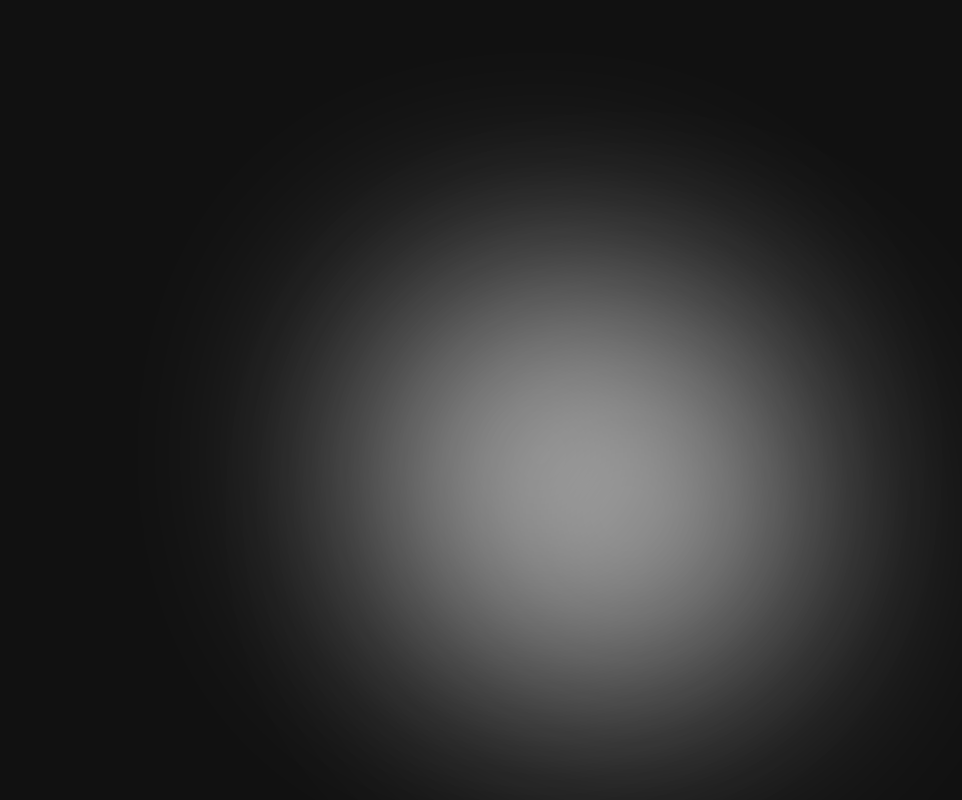
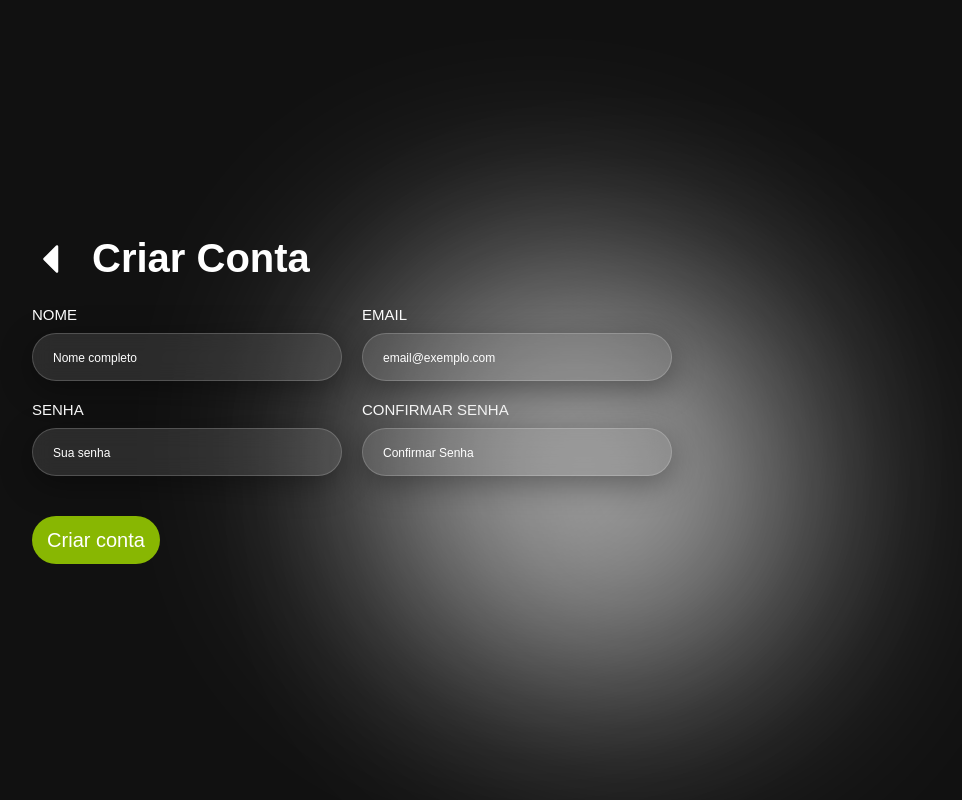
Before and after one commit to GymPro-Inc/GymPro-FrontEnd, a React (Vite) app: page /criar in a window 1280 px wide. Shown: the whole page, without its empty margins (288-1250 px from the left). Built offline with nearby package versions, Linux system fonts and the light colour scheme.

Commit message:
subindo melhorias e a tela de criar conta

```diff
--- a/src/components/BackgroundFlutuante/BackgroundFlutuante.css
+++ b/src/components/BackgroundFlutuante/BackgroundFlutuante.css
@@ -6,6 +6,7 @@
      animation: brilho 50s infinite alternate ease-in-out;
      filter: blur(120px);
      opacity: 0.5;
+     z-index: -1;
  }
 
  @keyframes brilho {
--- /dev/null
+++ b/src/components/acordeon/Accordion.tsx
@@ -0,0 +1,63 @@
+import React, { useState } from 'react';
+import './Acoordion.css';
+import { Minus, Plus } from '@phosphor-icons/react';
+
+interface AccordionProps {
+    sections: {
+        title: string;
+        content: string;
+    }[];
+}
+
+//forma de usar o componente
+
+// const accordionSections = [
+//     { title: 'Seção 1', content: 'Conteúdo da Seção 1' },
+//     { title: 'Seção 2', content: 'Conteúdo da Seção 2' },
+//     { title: 'Seção 3', content: 'Conteúdo da Seção 3' },
+// ];
+
+// <div className='accordion'>
+//     <h1>FAQ</h1>
+//     <Accordion sections={accordionSections} />
+// </div>
+
+// css
+
+// .accordion {
+//     margin-left: 25%;
+//     justify-content: center;
+//     align-items: center;
+//     width: 50%;
+//     display: flex;
+//     flex-direction: column;
+//     align-items: center;
+// }
+
+const Accordion = ({ sections }: AccordionProps) => {
+
+    const [activeIndex, setActiveIndex] = useState<number>();
+
+    function toggleSection(index: number) {
+        setActiveIndex(prev => prev === index ? undefined : index);
+    }
+
+    return (
+        <div className='accordion-container'>
+            {sections.map((section, index) => (
+                <div key={index} style={{ width: '100%' }}>
+                    <div className='accordion-section-title' onClick={() => toggleSection(index)}>
+                        {section.title}
+                        {activeIndex === index ? <Minus size={24} /> : <Plus size={24} />}
+                    </div>
+                    <div className={`accordion-section-content ${activeIndex === index ? 'active' : ''}`}>
+                        {section.content}
+                    </div>
+                </div>
+            ))}
+        </div>
+    );
+
+};
+
+export default Accordion;
--- a/src/components/screen/login/Criar/index.tsx
+++ b/src/components/screen/login/Criar/index.tsx
@@ -1,12 +1,45 @@
 import React from 'react';
 import './style.css';
 import BackgroundFlutuante from '../../../BackgroundFlutuante/BackgroundFlutuante';
+import { CaretLeft } from '@phosphor-icons/react';
+import Accordion from '../../../acordeon/Accordion';
+import { Link, useNavigate } from 'react-router-dom';
 
 const Criar = () => {
+
     return (
-        <div>
+        <div className="criar-container">
             <BackgroundFlutuante cor='#fff' />
-            <div className="criar-container">
+            <div className='form-container'>
+                <div className='header'>
+                    <Link to='/' className='voltar'>
+                        <CaretLeft size={40} weight="fill" />
+                    </Link>
+                    <h1>Criar Conta</h1>
+                </div>
+                <form>
+                    <div className='colunas'>
+                        <div className='campoTexto'>
+                            <label>NOME</label>
+                            <input type="text" placeholder="Nome completo" />
+                        </div>
+                        <div className='campoTexto'>
+                            <label>EMAIL</label>
+                            <input type="email" placeholder="email@exemplo.com" />
+                        </div>
+                    </div>
+                    <div className='colunas'>
+                        <div className='campoTexto'>
+                            <label>SENHA</label>
+                            <input type="password" placeholder="Sua senha" />
+                        </div>
+                        <div className='campoTexto'>
+                            <label>CONFIRMAR SENHA</label>
+                            <input type="password" placeholder="Confirmar Senha" />
+                        </div>
+                    </div>
+                    <button className='criar-conta' type="submit">Criar conta</button>
+                </form>
             </div>
         </div>
     );
--- a/src/components/screen/login/Criar/style.css
+++ b/src/components/screen/login/Criar/style.css
@@ -1,8 +1,107 @@
+* {
+    margin: 0;
+    padding: 0;
+    box-sizing: border-box;
+    font-family: 'Century Gothic', sans-serif;
+}
+
 .criar-container {
-    position: absolute;
-    top: calc(50% - 400px);
-    left: calc(50% - 350px);
-    width: 100vb;
+    display: flex;
+    width: 100vw;
     height: 100vh;
-    border-radius: 20px;
+    flex-direction: column;
+    justify-content: center;
+    align-items: center;
 }
+
+.form-container {
+    display: flex;
+    flex-direction: column;
+    justify-content: center;
+    width: 50%;
+    height: 50%;
+}
+
+.colunas {
+    display: flex;
+    flex-direction: row;
+    justify-content: center;
+    align-items: center;
+    width: 100%;
+    gap: 20px;
+
+}
+
+.criar-container .campoTexto {
+    display: flex;
+    flex-direction: column;
+    justify-content: center;
+    width: 100%;
+}
+
+.criar-container h1 {
+    color: white;
+    font-size: 40px;
+    margin-bottom: 5px;
+}
+
+.criar-container label {
+    color: white;
+    font-size: 15px;
+    margin-top: 20px;
+    margin-bottom: 10px;
+}
+
+.criar-container input {
+
+    width: 100%;
+    height: 3rem;
+    border-radius: 40px;
+    background: rgba(174, 174, 174, 0.170);
+    backdrop-filter: blur(10px);
+    -webkit-backdrop-filter: blur(10px);
+    border: 1px solid rgba(255, 255, 255, 0.18);
+    box-shadow: 0 8px 32px 0 rgba(0, 0, 0, 0.37);
+    color: white;
+    padding-left: 20px;
+}
+
+.criar-container input::placeholder {
+    color: white;
+    font-size: 12px;
+}
+
+.criar-conta{
+    width: 20%;
+    height: 3rem;
+    border-radius: 40px;
+    background: #88B702;
+    color: white;
+    font-size: 20px;
+    margin-top: 40px;
+    border: none;
+    cursor: pointer;
+}
+
+.criar-conta:hover {
+    background: #6C8C00;
+    transition: .3s ease-in-out;
+}
+
+.header {
+    display: flex;
+    align-items: center;
+    gap: 20px;
+}
+
+.voltar {
+    border: none;
+    background: transparent;
+    color: white;
+    cursor: pointer;
+}
+
+.voltar:hover {
+    color: #88B702;
+    transition: .3s ease-in-out;
+}
```
Also changed, not shown: src/components/acordeon/Acoordion.css (added, +37 -0 lines).
